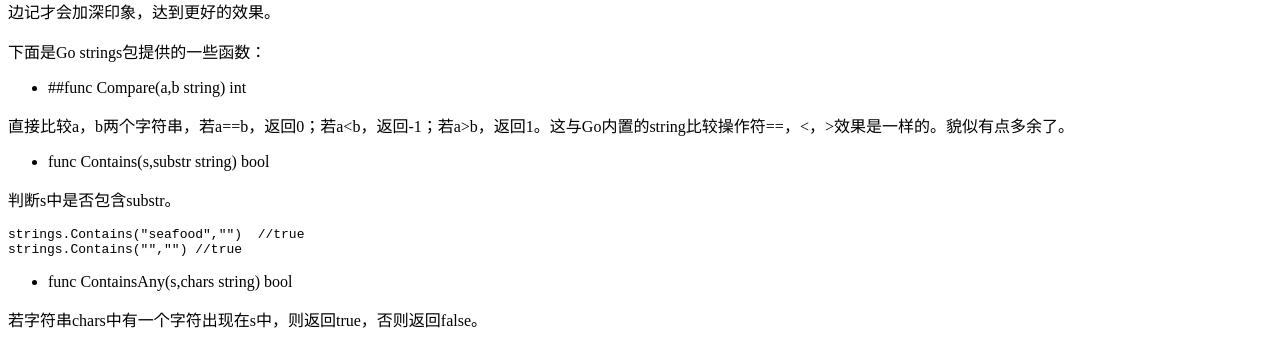
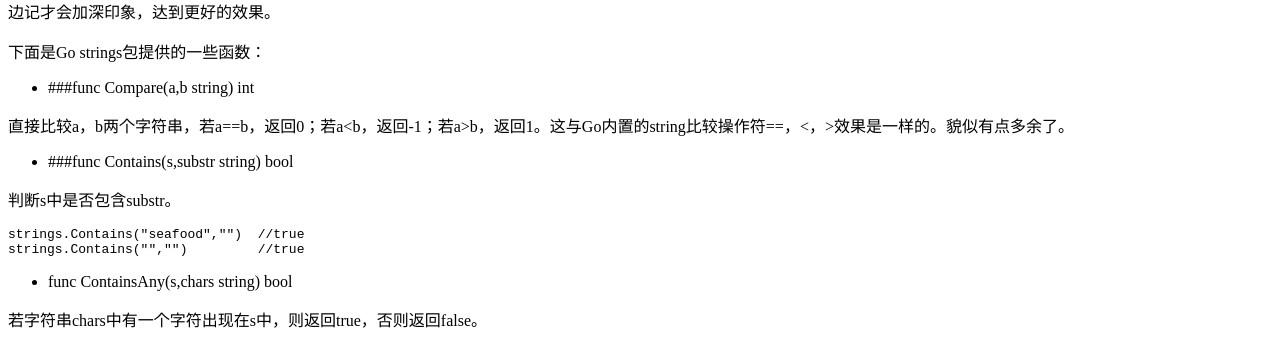
Before and after one commit to Wubin91/wubin91.github.com, a Jekyll site: the page built from _posts/2015-11-17-go-pkg-strings.md, in a window 1280 px wide. Shown: the part 345-687 px from the top of the page. Built offline with Jekyll 4.4.1, drawn with Linux system fonts in a browser that asks for light colours; nearby versions of some CDN libraries; library files that are not in the unit come from our copies; comment, search, counter and statistics services are not loaded.

Commit message:
starting Go

```diff
--- a/_posts/2015-11-17-go-pkg-strings.md
+++ b/_posts/2015-11-17-go-pkg-strings.md
@@ -12,16 +12,16 @@ tags: [Go, strings, package]
 
 下面是Go strings包提供的一些函数：
 
-* ##func Compare(a,b string) int
+* ###func Compare(a,b string) int
 
 直接比较a，b两个字符串，若a==b，返回0；若a<b，返回-1；若a>b，返回1。这与Go内置的string比较操作符==，<，>效果是一样的。貌似有点多余了。
 
-* func Contains(s,substr string) bool
+* ###func Contains(s,substr string) bool
 
 判断s中是否包含substr。
 
 	strings.Contains("seafood","")	//true
-	strings.Contains("","")	//true
+	strings.Contains("","")		//true
 
 * func ContainsAny(s,chars string) bool
 
```
